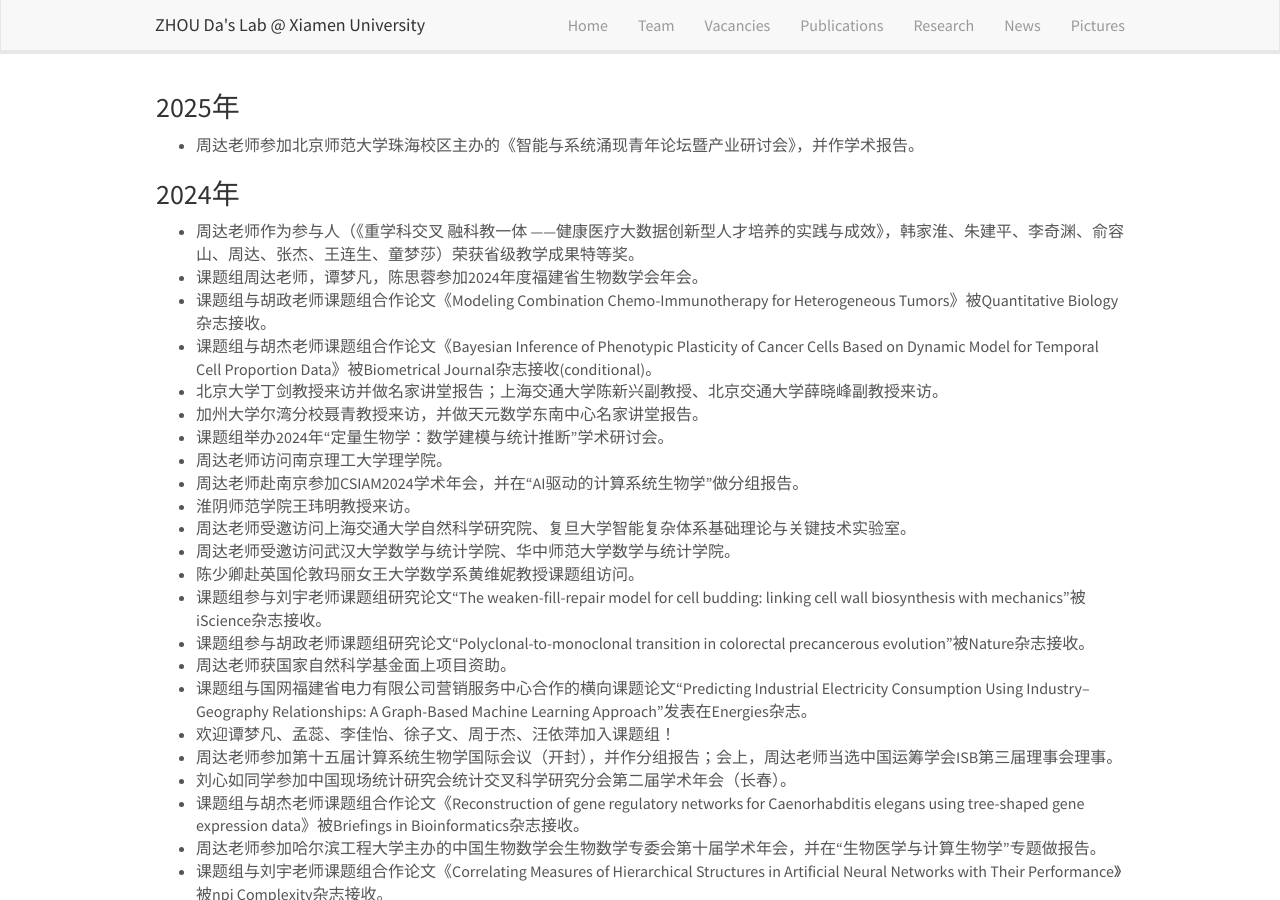
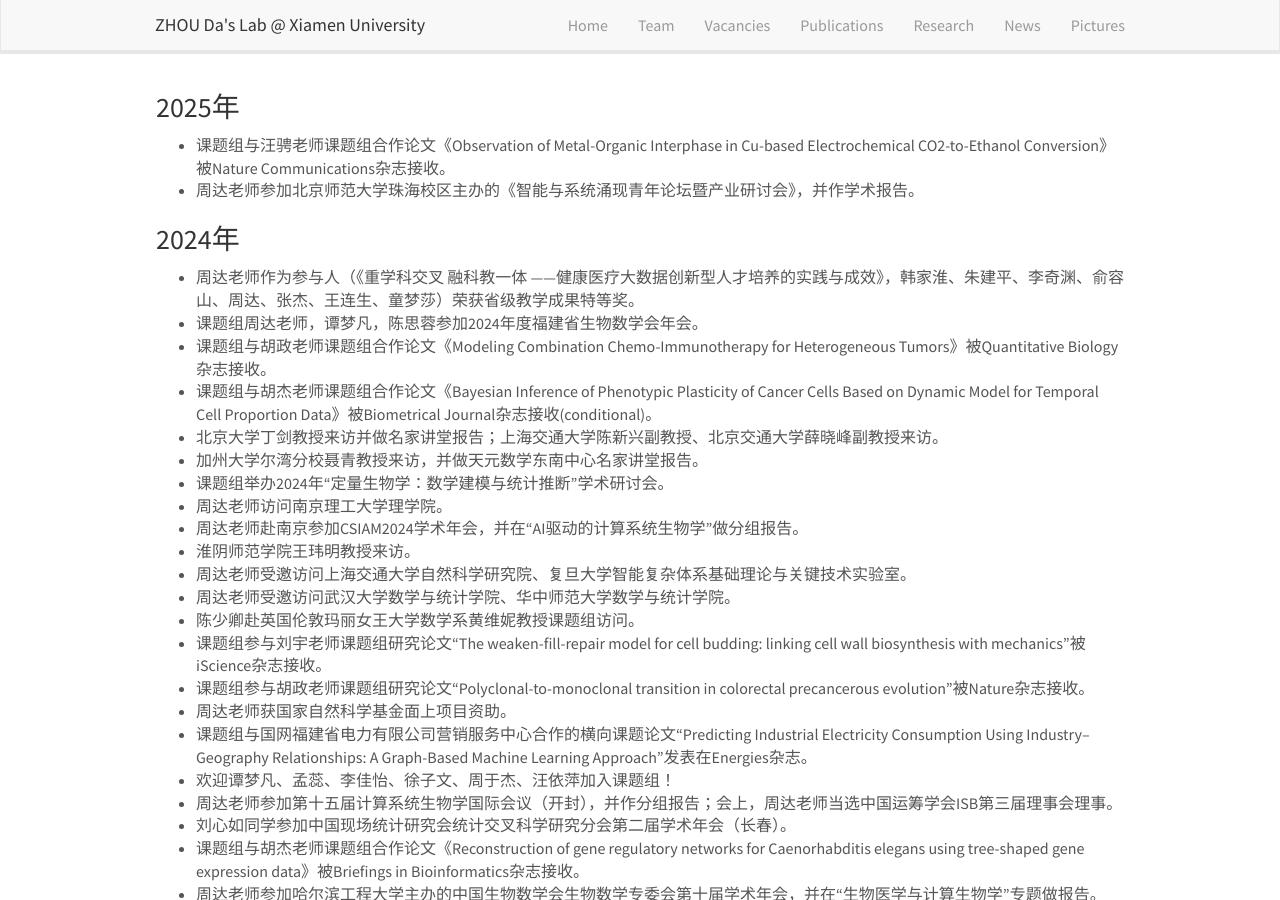
Before and after one commit to ZhouDaLab/zhoudalab.github.io, a Jekyll site: the page built from _pages/news.md, in a window 1280 px wide and 900 px high. Built offline with Jekyll 4.4.1, drawn with Linux system fonts in a browser that asks for light colours; nearby versions of some CDN libraries.

Commit message:
Update news.md

```diff
--- a/_pages/news.md
+++ b/_pages/news.md
@@ -8,6 +8,7 @@ permalink: /news/
 
 ### 2025年
 
+- 课题组与汪骋老师课题组合作论文《Observation of Metal-Organic Interphase in Cu-based Electrochemical CO2-to-Ethanol Conversion》被Nature Communications杂志接收。
 - 周达老师参加北京师范大学珠海校区主办的《智能与系统涌现青年论坛暨产业研讨会》，并作学术报告。
 
 ### 2024年
```
